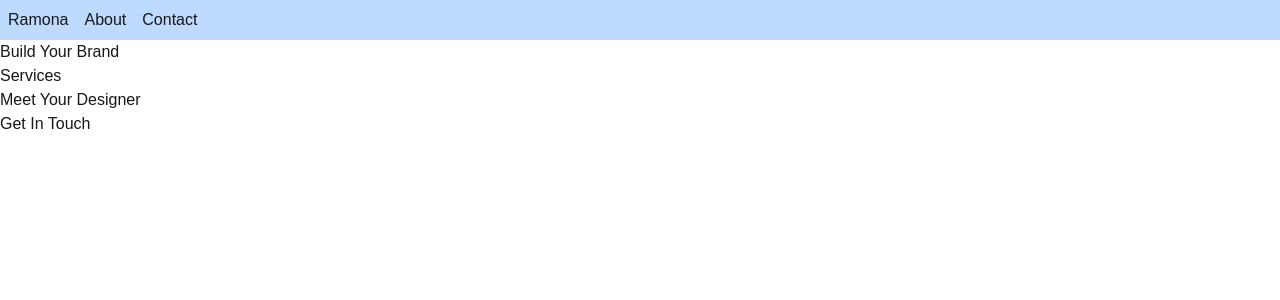
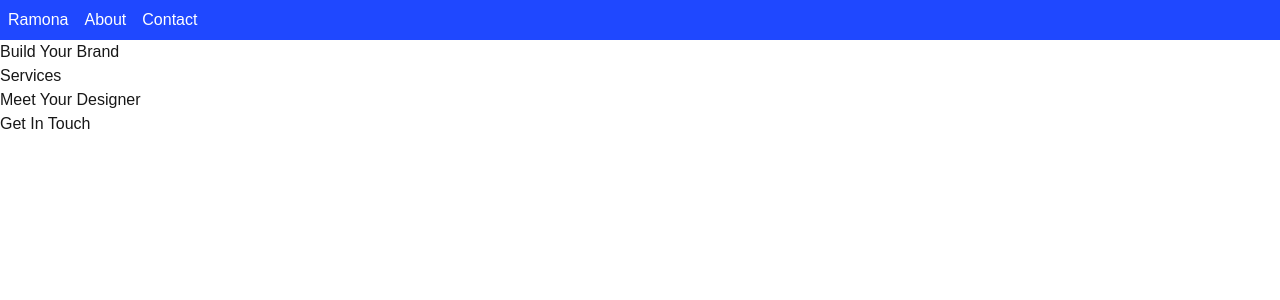
Before and after one commit to ramona-xxii/ramona-freelance-nextapp, a Next.js app: page / in a window 1280 px wide. Shown: the top 300 px of the page. Built offline with nearby package versions, Linux system fonts and the light colour scheme.

Commit message:
added background colour

```diff
--- a/app/components/Navbar.js
+++ b/app/components/Navbar.js
@@ -1,10 +1,10 @@
 export default function Navbar() {
     return (
-        <nav className="bg-blue-200 w-full sticky top-0">
+        <nav className="bg-[#1f48ff] w-full sticky top-0">
             <ul className="flex flex-row">
-                <li className="p-2"><a href="#home">Ramona</a></li>
-                <li className="p-2"><a href="#about">About</a></li>
-                <li className="p-2"><a href="#contact">Contact</a></li>
+                <li className="p-2 text-white"><a href="#home">Ramona</a></li>
+                <li className="p-2 text-white"><a href="#about">About</a></li>
+                <li className="p-2 text-white"><a href="#contact">Contact</a></li>
             </ul>
         </nav>
     );
```
